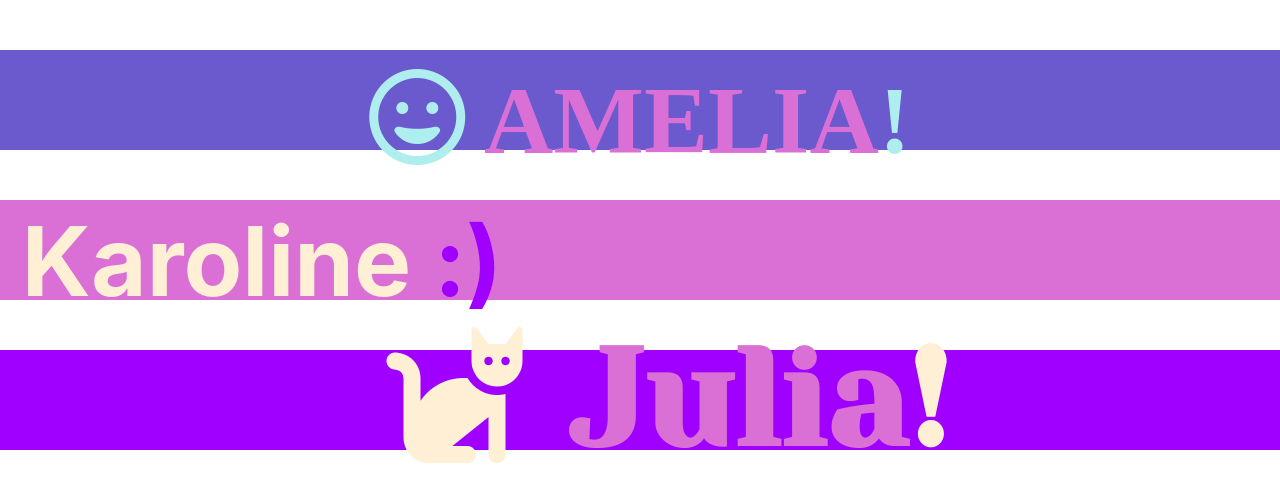
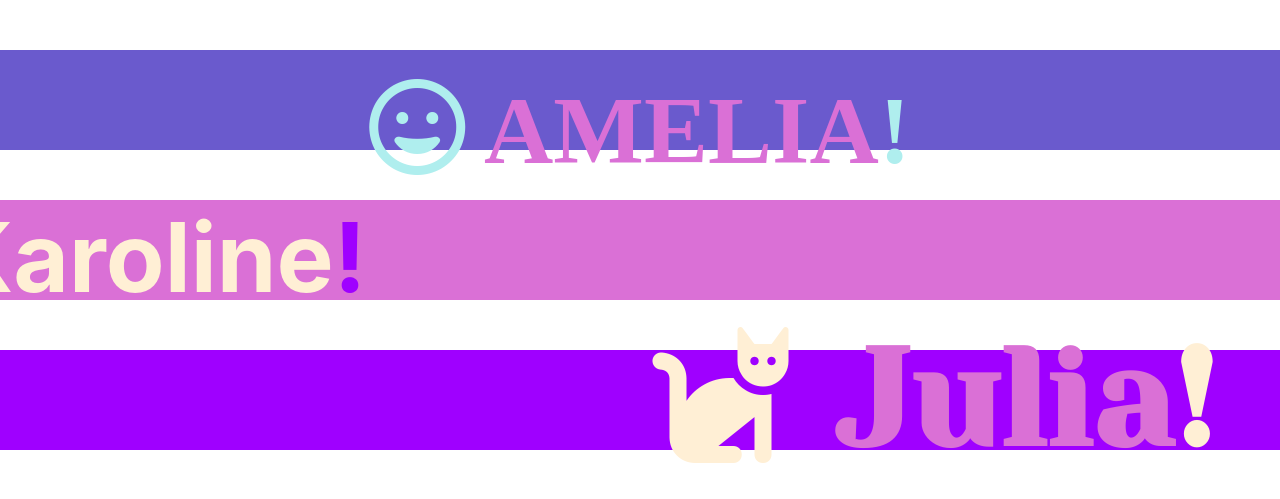
Before and after one commit to katarzyna-kw/css-animation-fun, a React (Create React App) app: page / in a window 1280 px wide. Shown: the top 499 px of the page. Built offline with nearby package versions, Linux system fonts and the light colour scheme; grey boxes are pictures that could not be loaded; a web font is replaced by a local one.

Commit message:
breakpoints for AKJ

```diff
--- a/src/App.js
+++ b/src/App.js
@@ -33,8 +33,8 @@ function App() {
     <Amelia />
     <Karoline />
     <Julia />
-    <Slider />
-    <Portfolio />
+    {/* <Slider />
+    <Portfolio /> */}
 
 
 {/* //     <React.Fragment>
--- a/src/components/Amelia.css
+++ b/src/components/Amelia.css
@@ -11,7 +11,7 @@
   }
 
   .Amelia h1 {
-    font-size: 6em;
+    font-size: 3.5em;
     color: orchid;
     transform: translateY(-30px);
     animation: 1s slideIn ease-in-out forwards 1s;
@@ -29,3 +29,11 @@
       opacity: 1;
     }
   }
+
+
+  @media (min-width: 600px) {
+    .Amelia h1 {
+      font-size: 6em;
+    }
+
+  }
--- a/src/components/Julia.css
+++ b/src/components/Julia.css
@@ -12,10 +12,10 @@
   }
 
   .Julia h1 {
-    font-size: 8.5em;
+    font-size: 5em;
     color: #DA70D6;
     transform: translateX(600px);
-    animation: 2s slideOut ease-in-out forwards 4s;
+    animation: 2s slideOut ease-in-out forwards 5s;
     animation-iteration-count: infinite;
     animation-direction: alternate;
   }
@@ -30,3 +30,10 @@
       opacity: 1;
     }
   }
+
+  @media (min-width: 600px) {
+    .Julia h1 {
+      font-size: 8.5em;
+    }
+
+  }
--- a/src/components/Karoline.css
+++ b/src/components/Karoline.css
@@ -1,5 +1,5 @@
 .Karoline {
-    height: 100px;
+    height:100px;
     position: relative;
     margin-top: 50px;
     width: 100%;
@@ -11,9 +11,9 @@
   }
 
   .Karoline h1 {
-    font-size: 6em;
+    font-size: 4em;
     color: papayawhip;
-    transform: translateX(-700px);
+    transform: translateX(-500px);
     animation: 3s slideIn ease-in-out forwards 1s;
     animation-iteration-count: infinite;
     animation-direction: alternate;
@@ -30,3 +30,11 @@
       opacity: 1;
     }
   }
+
+  @media (min-width: 600px) {
+    .Karoline h1 {
+      font-size: 6em;
+      transform: translateX(-700px);
+    }
+
+  }
--- a/src/components/Karoline.js
+++ b/src/components/Karoline.js
@@ -4,7 +4,7 @@ function Karoline() {
     return (
       <div className="Karoline">
         <h1>
-          <span><i class="fas fa-sun"></i></span> Karoline <span>:)</span></h1>
+          <span><i class="fas fa-sun"></i></span> Karoline<span>!</span></h1>
 
       </div>
       );
```
